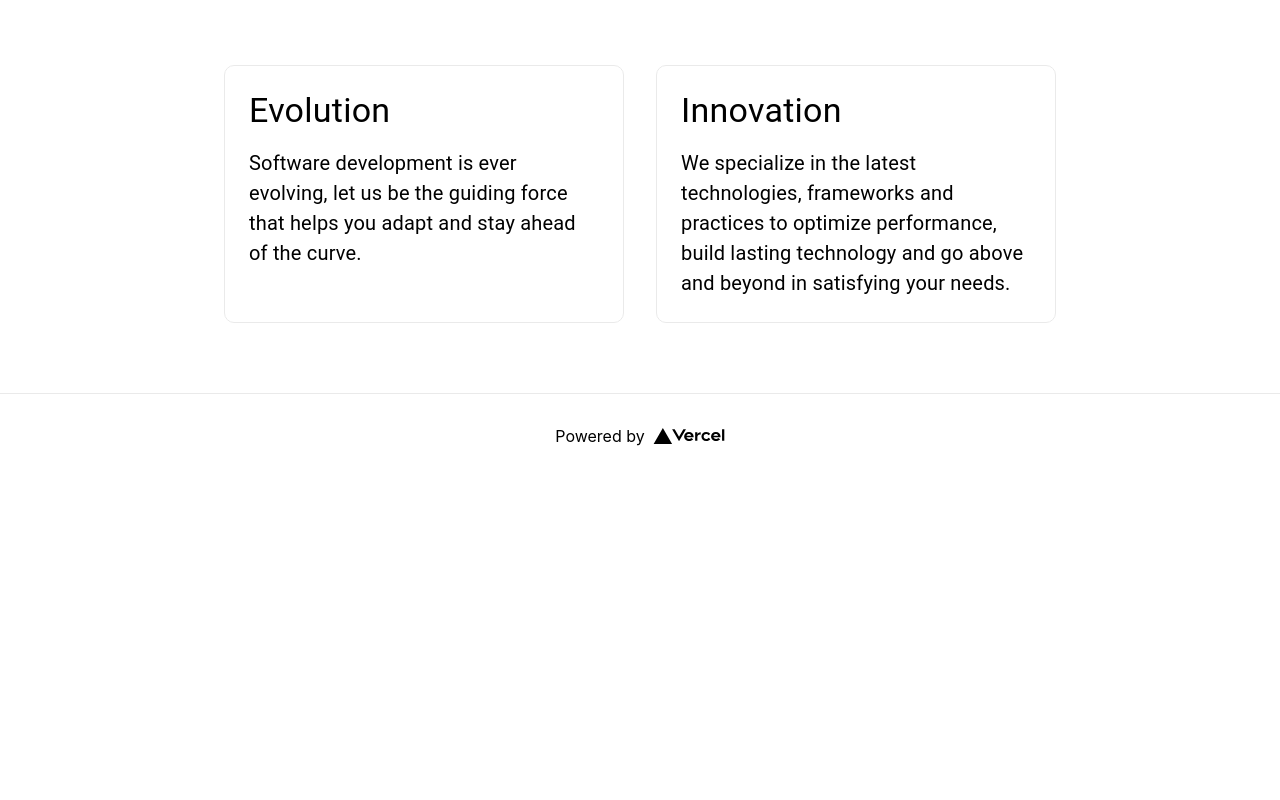
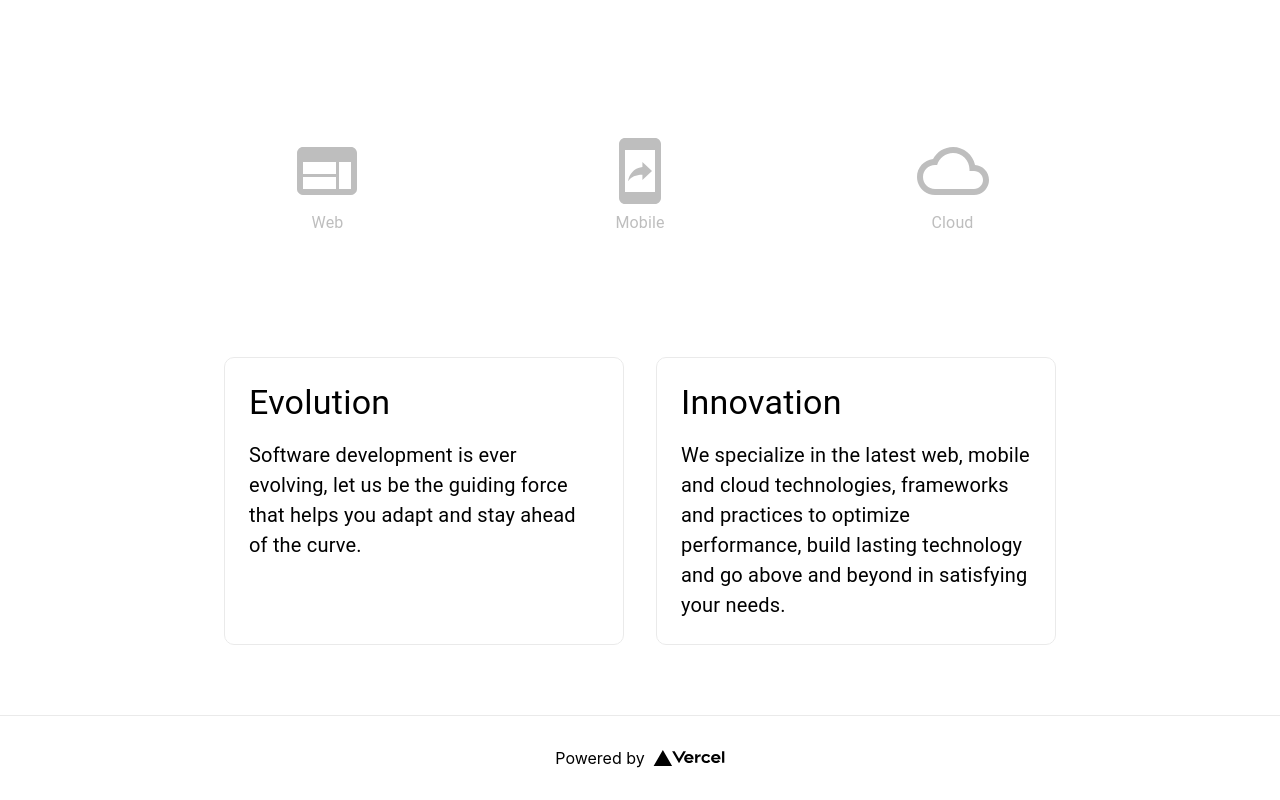
Before and after one commit to Pasquariello/studios, a Next.js app: page / in a window 1280 px wide. Shown: the part 825-1625 px from the top of the page. Before the commit the page ends 1303 px from the top, so only its background shows below. Built offline with nearby package versions, Linux system fonts and the light colour scheme.

Commit message:
add tech bar

```diff
--- a/package.json
+++ b/package.json
@@ -10,6 +10,7 @@
   "dependencies": {
     "@emotion/react": "^11.7.0",
     "@emotion/styled": "^11.6.0",
+    "@mui/icons-material": "^5.2.1",
     "@mui/material": "^5.2.3",
     "framer-motion": "^5.4.5",
     "next": "12.0.7",
--- a/pages/index.tsx
+++ b/pages/index.tsx
@@ -4,12 +4,14 @@ import Image from 'next/image'
 import styles from '../styles/Home.module.css'
 
 import Particles from "react-tsparticles";
-import { Typography } from '@mui/material';
+import { Box, Stack, Typography } from '@mui/material';
 import ParticleComponent from '../components/ParticleComponent';
 
 import { motion, useViewportScroll, useTransform, Variants} from "framer-motion";
 
-
+import WebIcon from '@mui/icons-material/Web';
+import MobileScreenShareIcon from '@mui/icons-material/MobileScreenShare';
+import CloudQueueIcon from '@mui/icons-material/CloudQueue';
 
 const Home: NextPage = () => {
   const { scrollYProgress } = useViewportScroll();
@@ -59,18 +61,36 @@ const Home: NextPage = () => {
       </header>
 
       <main className={styles.main}>
-        {/* <div className={styles.wrapper}> */}
-      {/* hello */}
+
+        <Stack direction="row" spacing={2} sx={{
+          width: '80%',
+          justifyContent: 'space-around',
+          color: '#BEBEBE',
+          m: 12,
+        }}>
+          <Box sx={{textAlign: 'center'}}>
+              <WebIcon sx={{fontSize: 72}}/>
+              <Typography>Web</Typography>
+          </Box>
+          <Box sx={{textAlign: 'center'}}>
+            <MobileScreenShareIcon sx={{fontSize: 72 }}/>
+            <Typography>Mobile</Typography>
+          </Box>
+          <Box sx={{textAlign: 'center'}}>
+            <CloudQueueIcon sx={{fontSize: 72 }}/>
+            <Typography>Cloud</Typography>
+          </Box>
+
+        </Stack>
+
         <motion.div
           initial="offscreen"
           whileInView="onscreen"
           exit="offscreen"
           // viewport={{nce: true, amount: 0.8 }}
         >
-
           <motion.div
             className={styles.wrapper}
-            // className={styles.card}
             variants={cardVariants}
           >
             <div className={styles.card}>
@@ -80,27 +100,15 @@ const Home: NextPage = () => {
                 Software development is ever evolving, let us be the guiding force that helps you adapt and stay ahead of the curve.
               </Typography>
             </div>
-          {/* </motion.div>
 
-          <motion.div
-            className={styles.card}
-            variants={cardVariants}
-          >  */}
             <div className={styles.card}>
-
               <Typography variant="h4" sx={{mb: 2}}>Innovation</Typography>
-
               <Typography>
-            We specialize in the latest technologies, frameworks and practices to optimize performance, build lasting technology and go above and beyond in satisfying your needs.
+                We specialize in the latest web, mobile and cloud technologies, frameworks and practices to optimize performance, build lasting technology and go above and beyond in satisfying your needs.
               </Typography>
             </div>
-
           </motion.div>
         </motion.div>
-
-
-        {/* </div> */}
-
 
         {/* <div style={{height: '5000px', background: 'red' }}></div> */}
       </main>
--- a/styles/Home.module.css
+++ b/styles/Home.module.css
@@ -190,6 +190,8 @@
     .card {
       margin: 0.5rem;
       padding: 1rem;
-      width: 400px;
+      max-width: 400px;
+
+      /* width: 400px; */
     }
   }
```
Also changed, not shown: 1 other file (tests, documents, lock files or other folders). Lines whose indentation alone changed are shown as unchanged.
